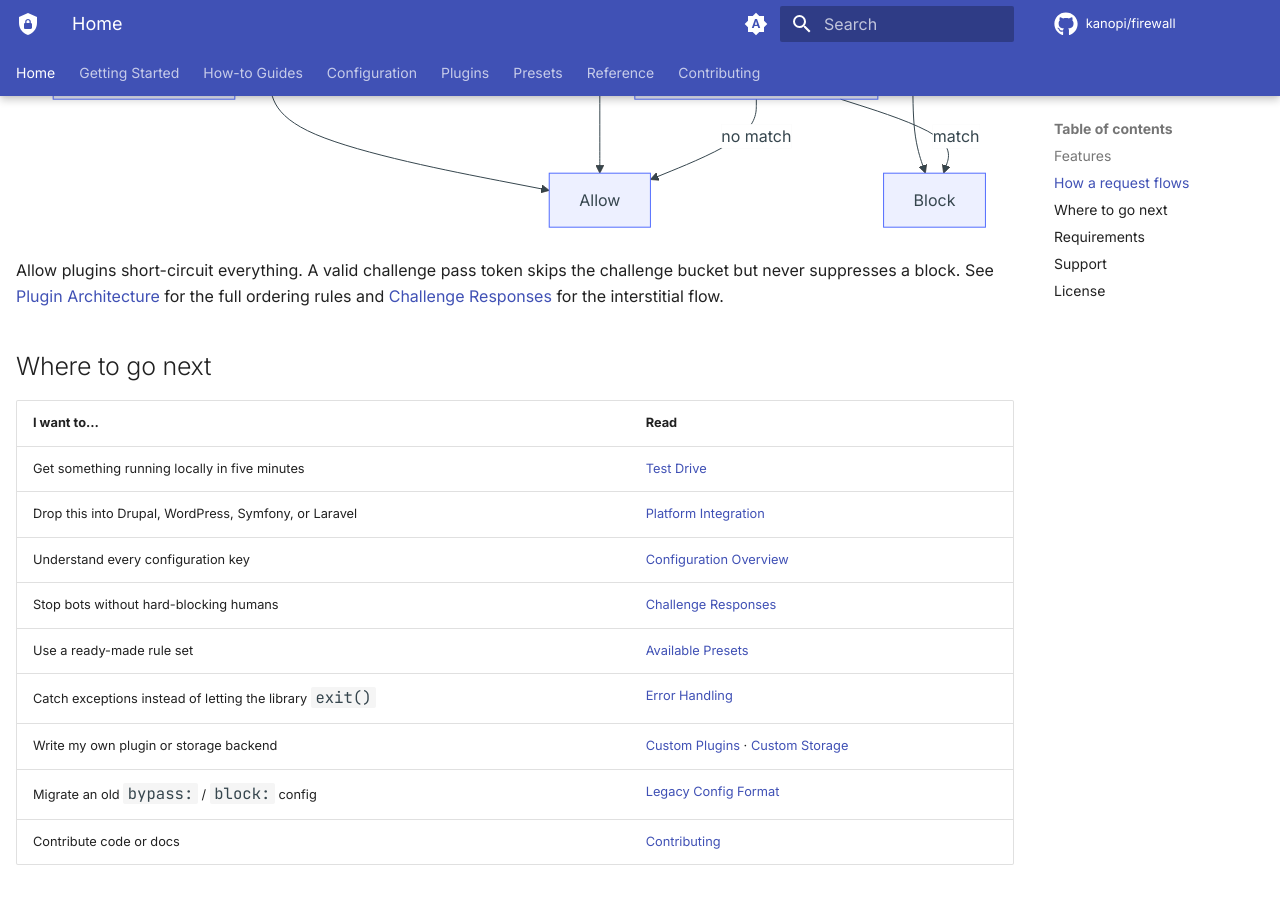
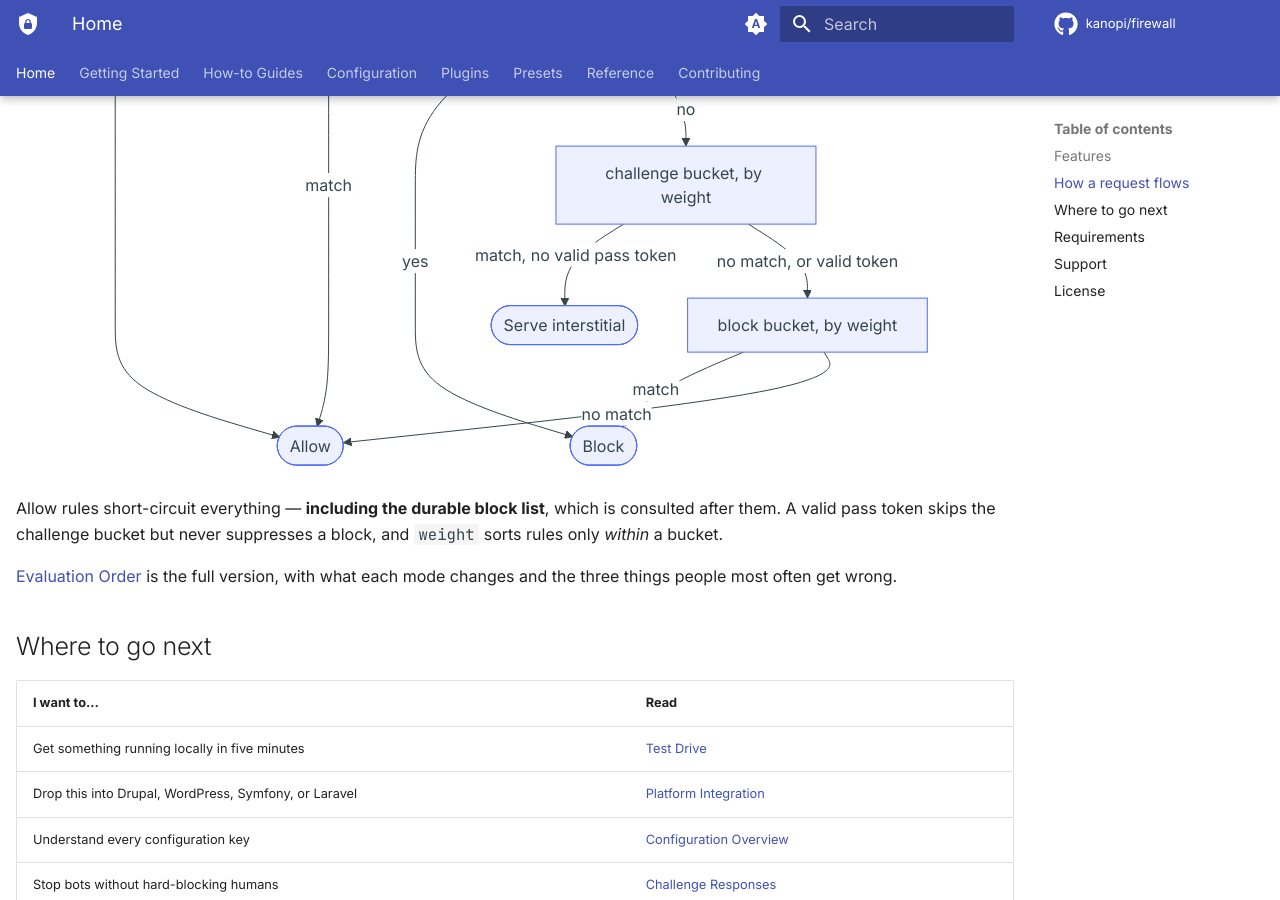
Before and after one commit to kanopi/firewall, an MkDocs documentation site: the page built from docs/index.md, in a window 1280 px wide and 900 px high, scrolled down 2651 px. Built offline with MkDocs 1.6.1 and Material for MkDocs 9.7.7, drawn with Linux system fonts in a browser that asks for light colours; comment, search, counter and statistics services are not loaded.

Commit message:
docs: draw the evaluation order, and correct the diagram that had it wrong (#191)

````diff
--- a/docs/index.md
+++ b/docs/index.md
@@ -80,23 +80,27 @@ require_once __DIR__ . '/vendor/autoload.php';
 
 ```mermaid
 flowchart TD
-    A[Incoming request] --> B{mode: disabled?}
-    B -->|yes| Z[Allow]
-    B -->|no| C{On the storage blocklist?}
-    C -->|yes| Y[Block]
-    C -->|no| D[allow plugins, by weight]
+    A["Incoming request"] --> B{"mode is disabled,<br/>or a CLI process?"}
+    B -->|yes| Z(["Allow"])
+    B -->|no| S{"POST to the<br/>challenge path?"}
+    S -->|yes| H(["Verify the solution"])
+    S -->|no| D["allow bucket, by weight"]
     D -->|match| Z
-    D -->|no match| E[challenge plugins, by weight]
-    E -->|match, no valid pass token| X[Serve interstitial]
-    E -->|no match, or valid token| F[block plugins, by weight]
+    D -->|no match| C{"On the durable<br/>block list?"}
+    C -->|yes| Y(["Block"])
+    C -->|no| E["challenge bucket, by weight"]
+    E -->|"match, no valid pass token"| X(["Serve interstitial"])
+    E -->|"no match, or valid token"| F["block bucket, by weight"]
     F -->|match| Y
     F -->|no match| Z
 ```
 
-Allow plugins short-circuit everything. A valid challenge pass token skips the
-challenge bucket but never suppresses a block. See
-[Plugin Architecture](plugins/index.md) for the full ordering rules and
-[Challenge Responses](plugins/challenges.md) for the interstitial flow.
+Allow rules short-circuit everything — **including the durable block list**, which is
+consulted after them. A valid pass token skips the challenge bucket but never suppresses a
+block, and `weight` sorts rules only *within* a bucket.
+
+[Evaluation Order](reference/evaluation-order.md) is the full version, with what each mode
+changes and the three things people most often get wrong.
 
 ## Where to go next
 
--- a/mkdocs.yml
+++ b/mkdocs.yml
@@ -252,6 +252,7 @@ nav:
       - Custom Presets: presets/custom.md
   - Reference:
       - reference/index.md
+      - Evaluation Order: reference/evaluation-order.md
       - Exceptions & Error Handling: reference/error-handling.md
       - Rate Limiting: reference/rate-limiting.md
       - Legacy Config Format: reference/legacy-format.md
````
Also changed, not shown: docs/configuration/index.md (+10 -0 lines), docs/plugins/index.md (+10 -0 lines), docs/reference/evaluation-order.md (added, +111 -0 lines).
